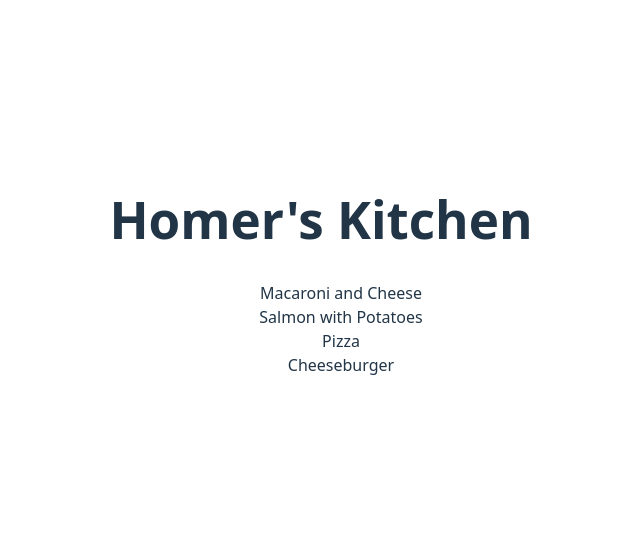
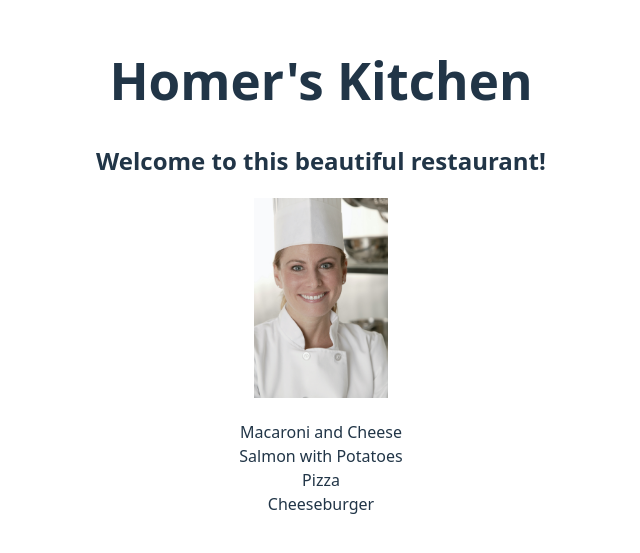
Before and after one commit to ryan-perry/react-essential-training, a React (Vite) app in the folder projects/react-project/: page / in a window 1280 px wide. Shown: the part 125-678 px from the top of the page, without its empty margins (319-959 px from the left). Built offline with nearby package versions, Linux system fonts and the light colour scheme.

Commit message:
Add a fun image to demo project.

```diff
--- a/projects/react-project/src/App.jsx
+++ b/projects/react-project/src/App.jsx
@@ -1,4 +1,5 @@
 import "./App.css";
+import chef from "./images/chef.jpg";
 
 function Header({ name }) {
   return (
@@ -22,7 +23,18 @@ const dishObjects = items.map((dish, idx) => ({
 
 function Main({ dishes }) {
   return (
-    <ul>
+    <>
+      <div>
+        <h2>Welcome to this beautiful restaurant!</h2>
+      </div>
+
+      <main>
+        <img src={chef} height={200} alt="a photo of a chef" />
+        <ul
+          style={{
+            padding: 0,
+          }}
+        >
           {dishes.length > 0
             ? dishes.map((dish) => (
                 <li key={dish.id} style={{ listStyle: "none" }}>
@@ -31,6 +43,8 @@ function Main({ dishes }) {
               ))
             : ""}
         </ul>
+      </main>
+    </>
   );
 }
 
```
Also changed, not shown: projects/react-project/src/images/chef.jpg (added). Lines whose indentation alone changed are shown as unchanged.
